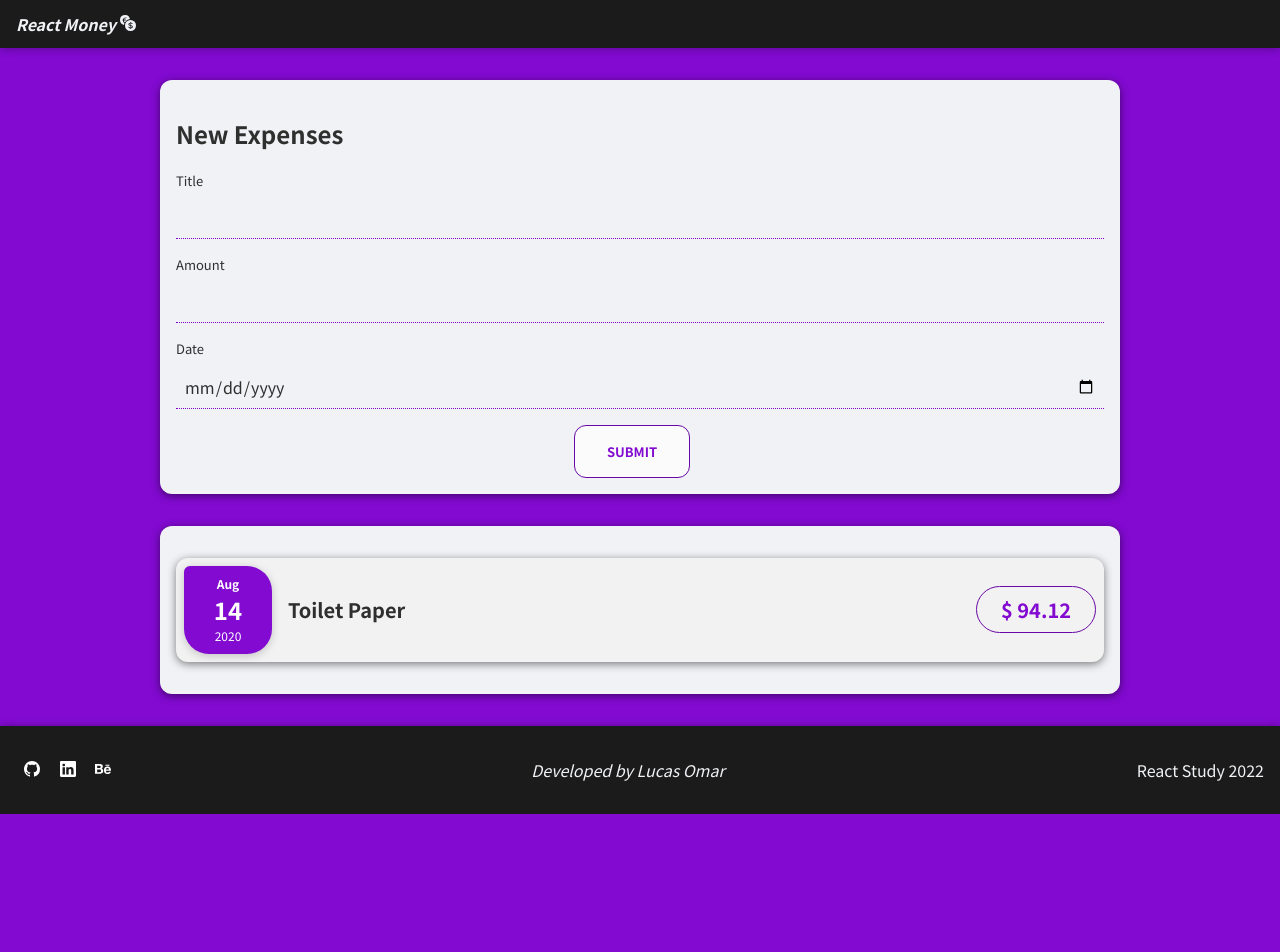
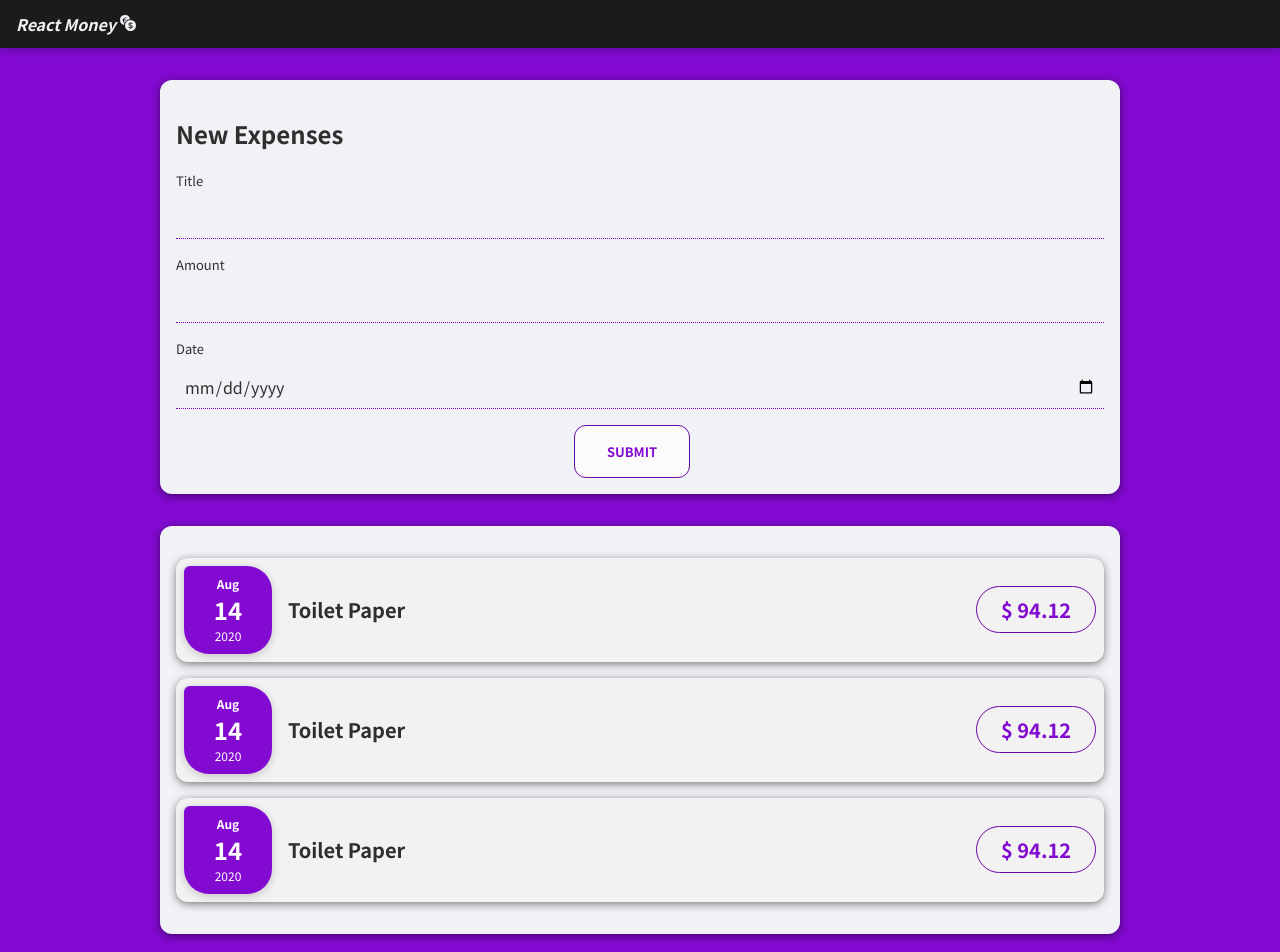
Before and after one commit to lucasoal/react-course-ReactRedux, a React (Create React App) app in the folder react-complete-guide/: page / in a window 1280 px wide. Shown: the top 952 px of the page. Before the commit the page ends 814 px from the top, so only its background shows below. Built offline with nearby package versions, Linux system fonts and the light colour scheme.

Commit message:
revisando props 28/01/22

```diff
--- a/react-complete-guide/src/App.js
+++ b/react-complete-guide/src/App.js
@@ -33,10 +33,15 @@ function App() {
     }
   ];
 
+  const addExpenseHandler = expense => {
+    console.log('In App.js');
+    console.log(expense);
+  }
+
   return (
     <div>
       <Header/>
-      <NewExpense/>
+      <NewExpense onAddExpense={addExpenseHandler}/>
       <Expenses items={expenses} />
       <Footer/>
     </div>
--- a/react-complete-guide/src/components/Expenses/ExpenseItem.css
+++ b/react-complete-guide/src/components/Expenses/ExpenseItem.css
@@ -6,10 +6,20 @@
   margin: 1rem 0;
   background-color: #f2f2f2;
   width: 100%;
+
+  transition: 0.5s;
+  transform: scale(1);
+
+  min-width: 50%;
+
+  border-radius: 12px;
+  box-shadow: 0 2px 8px rgba(0, 0, 0, 0.5);
 }
 
 .expense-item:hover {
-  /* box-shadow: 0 2px 8px rgba(0, 0, 0, 0.7); */
+  box-shadow: 0 2px 8px rgba(0, 0, 0, 0.3);
+  transition: 0.5s;
+  transform: scale(1.01)
 }
 
 .expense-item__description {
--- a/react-complete-guide/src/components/Expenses/ExpenseItem.js
+++ b/react-complete-guide/src/components/Expenses/ExpenseItem.js
@@ -12,13 +12,13 @@ function ExpenseItem(props) {
     };
 
     return (
-        <Card className="expense-item">
+        <div className="expense-item">
             <ExpenseDate date={props.date} />
             <div className="expense-item__description">
                 <h2>{title}</h2>
                 <div className="expense-item__price">$ {props.amount} </div>
             </div>
-        </Card>
+        </div>
     );
 }
 
--- a/react-complete-guide/src/components/Expenses/Expenses.js
+++ b/react-complete-guide/src/components/Expenses/Expenses.js
@@ -9,6 +9,14 @@ function Expenses(props) {
                 title={props.items[0].title}
                 amount={props.items[0].amount}
                 date={props.items[0].date} />
+            <ExpenseItem
+                title={props.items[0].title}
+                amount={props.items[0].amount}
+                date={props.items[0].date} />
+            <ExpenseItem
+                title={props.items[0].title}
+                amount={props.items[0].amount}
+                date={props.items[0].date} />
         </Card>
     )
 }
--- a/react-complete-guide/src/components/NewExpense/ExpenseForm.js
+++ b/react-complete-guide/src/components/NewExpense/ExpenseForm.js
@@ -17,7 +17,7 @@ const ExpenseForm = (props) => {
     const [enteredTitle, setEnteredTitle] = useState('');
     const titleChangeHandler = (event) => {
         setEnteredTitle(event.target.value);
-        console.log(event.target.value);
+        // console.log(event.target.value);
         // setUserInput({ ...userInput, enteredTitle: event.target.value })
         // OR
         // setUserInput((prevState) => {
@@ -41,15 +41,15 @@ const ExpenseForm = (props) => {
         // Desabilita o reaload da página caso não tenha dados para realizar um request
         event.preventDefault();
 
-        // Definição dos valores das variáveis
+        // Definição dos valores das variáveis com os valores que foram inseridos no formulário
         const expenseData = {
             title: enteredTitle,
             amount: enteredAmount,
             date: new Date(enteredDate),
         }
-        console.log(expenseData)
 
         props.onSaveExpenseData(expenseData);
+
         // Limpa o formulário quando for submetido os dados
         setEnteredTitle('');
         setEnteredAmount('');
--- a/react-complete-guide/src/components/NewExpense/NewExpense.css
+++ b/react-complete-guide/src/components/NewExpense/NewExpense.css
@@ -21,6 +21,9 @@
   color: #820ad1;
   border-radius: 12px;
   margin-right: 1rem;
+
+  transition: 0.5s;
+  transform: scale(1);
 }
 
 .new-expense button:hover,
@@ -28,6 +31,10 @@
   background-color: #ab4bea;
   border-color: #f2f2f2;
   color: #f2f2f2;
+
+  /* transition: 0.5s;
+  transform: scale(1.02);
+  box-shadow: 0 2px 8px rgba(0, 0, 0, 0.1); */
 }
 
 .new-expense button.alternative {
--- a/react-complete-guide/src/components/NewExpense/NewExpense.js
+++ b/react-complete-guide/src/components/NewExpense/NewExpense.js
@@ -2,15 +2,22 @@ import './NewExpense.css';
 import ExpenseForm from './ExpenseForm';
 import Card from '../UI/Card'
 
-const NewExpense = () => {
+const NewExpense = (props) => {
 
+    /**
+     * a constante 'saveExpenseDataHandler' tem como parâmetro a propriedade 'enteredExpenseData'.
+     * '...enteredExpenseData' faz com que o objeto 'enteredData' seja adicionado neste novo objeto;
+     */
     const saveExpenseDataHandler = (enteredExpenseData) => {
         const expenseData = {
             ...enteredExpenseData,
             id: Math.random().toString()
         };
-        console.log(expenseData);
+        props.onAddExpense(expenseData);
     }
+    /**
+     * onSaveExpenseData é uma prop para o componente ExpenseForm, a qual irá receber uma função. Ou seja, irá ser realizada dentro do componente;
+    */
     return(
         <div className="new-expense">
             <ExpenseForm onSaveExpenseData={saveExpenseDataHandler}/>
```
